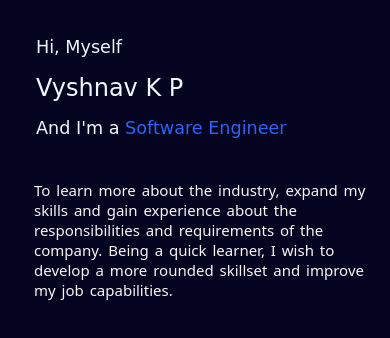
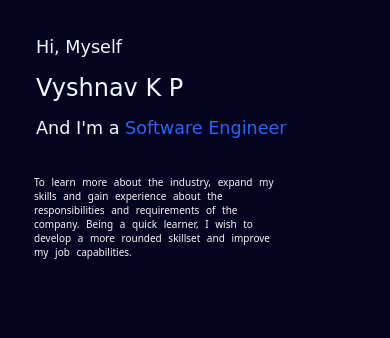
Before and after one commit to vyshnav8486/my-portfolio, a plain HTML site: page index.html in a window 390 px wide. Shown: the part 88-426 px from the top of the page. Drawn offline with Linux system fonts and the light colour scheme; a web font is replaced by a local one.

Commit message:
text added3

```diff
--- a/index.html
+++ b/index.html
@@ -52,7 +52,7 @@
     <h1>Hi, Myself</h1>
     <h2>Vyshnav K P</h2>
     <p>And I'm a <span class="blue-text">Software Engineer</span></p></div>
-    <p class="description" style="word-spacing: 2px;">
+    <p class="description" style="word-spacing: 4px;">
         To learn more about the industry, expand my skills and gain experience about the responsibilities
         and requirements of the company. Being a quick learner, I wish to develop a more rounded skillset
         and improve my job capabilities.
--- a/style.css
+++ b/style.css
@@ -283,8 +283,8 @@ nav ul.visible {
 @media (max-width: 768px) {
   .description {
     display: inline-block; /* Align next to the previous paragraph */
-    font-size: 15px; /* Smaller font size */
-    max-width: 500px; /* Limit the paragraph width */
+    font-size: 10px; /* Smaller font size */
+    max-width: 250px; /* Limit the paragraph width */
     left: 10px; /* Reduce left margin */
     top:30%; /* Adjust vertical position */
     margin-left: 1.5rem;
```
